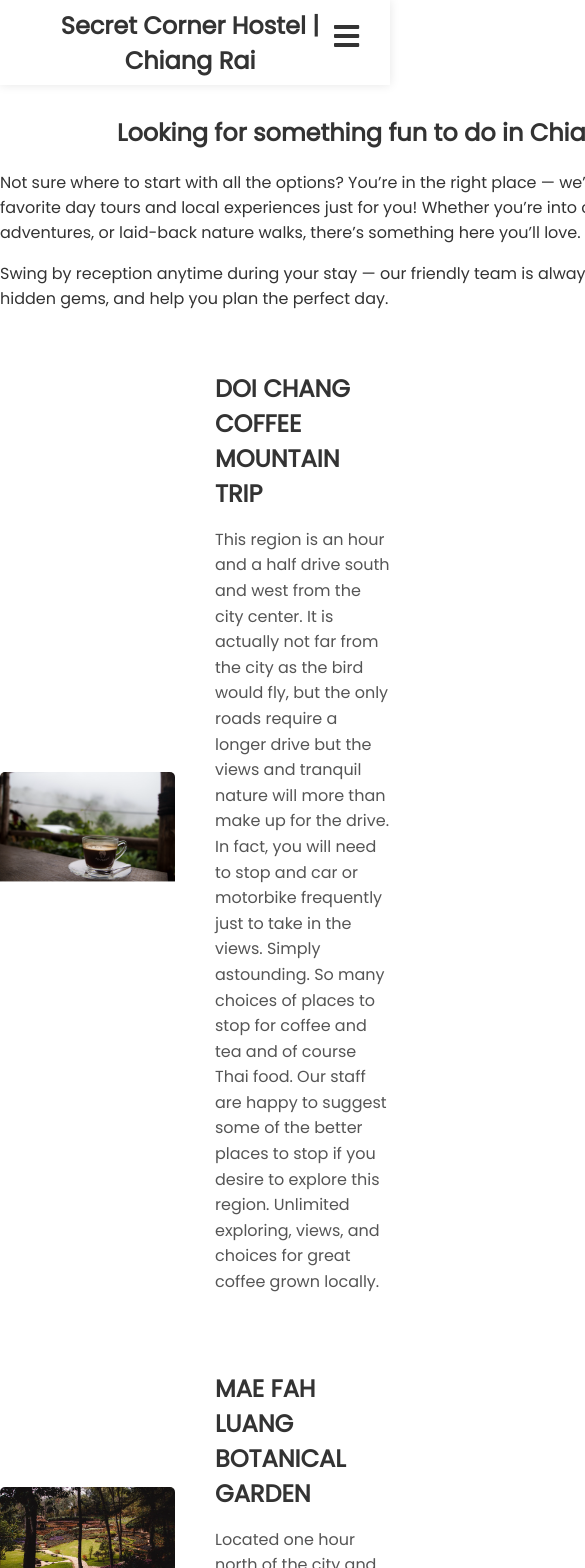
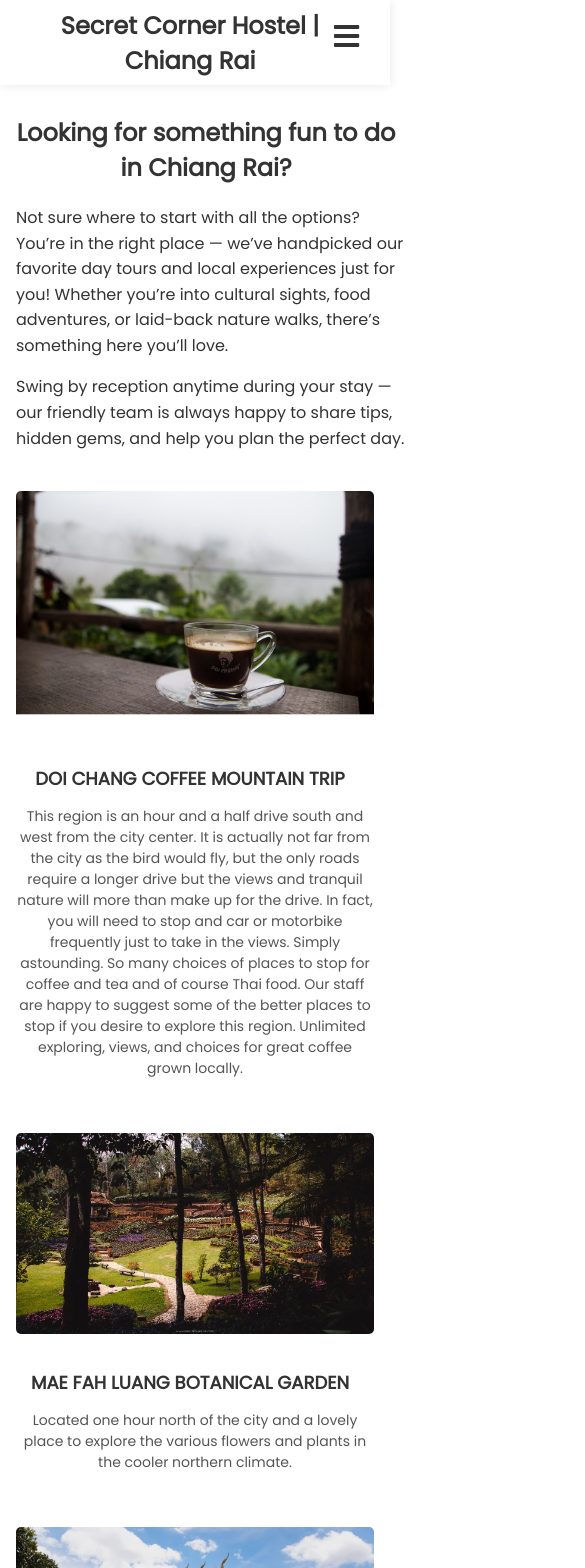
Before and after one commit to mwehrenberg/secret-corner, a React (Create React App) app: page /localAttractions in a window 390 px wide. Shown: the top 1568 px of the page, 585 px wide, since content can reach past the window. Built offline with nearby package versions, Linux system fonts and the light colour scheme.

Commit message:
Everything mobile friendly except activities page and navbar

```diff
--- a/src/pages/facilities.css
+++ b/src/pages/facilities.css
@@ -93,3 +93,7 @@
   width: 65%;
   text-align: left;
 }
+
+.promo-code {
+  color: #7c3aed;
+}
--- a/src/pages/facilities.js
+++ b/src/pages/facilities.js
@@ -13,7 +13,7 @@ const Facilities = () => {
                     <div class="room-info">
                         <h3>6-Bed Female Dormitory (Shared Bath)</h3>
                         <p>Privacy curtains, lockers, reading lights, shared bath.</p>
-                        <p class="rate">THB 600 / night</p>
+                        {/* <p class="rate">THB 600 / night</p> */}
                         {/* <a href="/book" class="btn">Book Now</a> */}
                     </div>
                     </div>
@@ -23,7 +23,7 @@ const Facilities = () => {
                     <div class="room-info">
                         <h3>6-Bed Mixed Dormitory (Shared Bath)</h3>
                         <p>Privacy curtains, lockers, reading lights, shared bath.</p>
-                        <p class="rate">THB 550 / night</p>
+                        {/* <p class="rate">THB 550 / night</p> */}
                         {/* <a href="/book" class="btn">Book Now</a> */}
                     </div>
                     </div>
@@ -33,7 +33,7 @@ const Facilities = () => {
                     <div class="room-info">
                         <h3>8-Bed Mixed Dormitory (Shared Bath)</h3>
                         <p>Most affordable option, same great design as our other dormitories.</p>
-                        <p class="rate">THB 500 / night</p>
+                        {/* <p class="rate">THB 500 / night</p> */}
                         {/* <a href="/book" class="btn">Book Now</a> */}
                     </div>
                     </div>
@@ -43,7 +43,7 @@ const Facilities = () => {
                     <div class="room-info">
                         <h3>Deluxe King Room with Private Bath</h3>
                         <p>Premium furnishings, in-room fridge & TV, ensuite with walk-in shower.</p>
-                        <p class="rate">THB 2,500 / night</p>
+                        {/* <p class="rate">THB 2,500 / night</p> */}
                         {/* <a href="/book" class="btn">Book Now</a> */}
                     </div>
                     </div>
@@ -54,7 +54,7 @@ const Facilities = () => {
                     <div class="room-info">
                         <h3>Standard King Room with Private Bath</h3>
                         <p>Cozy layout, king-size bed, in-room fridge, ensuite.</p>
-                        <p class="rate">THB 2,000 / night</p>
+                        {/* <p class="rate">THB 2,000 / night</p> */}
                         {/* <a href="/book" class="btn">Book Now</a> */}
                     </div>
                     </div>
@@ -64,7 +64,7 @@ const Facilities = () => {
                     <div class="room-info">
                         <h3>Triple Room with Private Bath</h3>
                         <p>3 twin beds, private bathroom — great for groups or families.</p>
-                        <p class="rate">THB 2,500 / night</p>
+                        {/* <p class="rate">THB 2,500 / night</p> */}
                         {/* <a href="/book" class="btn">Book Now</a> */}
                     </div>
                     </div>
@@ -72,7 +72,7 @@ const Facilities = () => {
 
                 <div class="special-offer">
                     <h3>🎉 Enjoy <strong>30% off</strong> when you book directly through our website!</h3>
-                    <h4>Use promo code <b>SECRETDEAL</b> at checkout!</h4>
+                    <h4>Use promo code <b class="promo-code">SECRETDEAL</b> at checkout!</h4>
                 </div>
             </section>
 
--- a/src/pages/gallery.css
+++ b/src/pages/gallery.css
@@ -1,19 +1,9 @@
-/* Reset CSS
-* {
-	margin: 0;
-	padding: 0;
-	box-sizing: border-box;
-}
-html,
-body {
-	background: linear-gradient(45deg, #190f2c, #200b30);
-	padding: 15px;
-} */
 img {
     max-width: 100%;
     height: auto;
     vertical-align: middle;
     display: inline-block;
+    border-radius: 5px;
   }
 
   /* Main CSS */
@@ -22,6 +12,7 @@ img {
     justify-content: center;
     align-items: center;
   }
+
   .grid-wrapper > div > img {
     width: 100%;
     height: 100%;
@@ -33,9 +24,11 @@ img {
     display: grid;
     grid-gap: 10px;
     grid-template-columns: repeat(auto-fit, minmax(250px, 1fr));
-	grid-auto-rows: 200px;
+    grid-auto-rows: 250px; /* slightly taller default */
     grid-auto-flow: dense;
+    padding: 10px;
   }
+
   .grid-wrapper .wide {
     grid-column: span 2;
   }
@@ -46,3 +39,29 @@ img {
     grid-column: span 2;
     grid-row: span 2;
   }
+
+  /* 📱 MOBILE STYLES */
+  @media (max-width: 768px) {
+    .grid-wrapper {
+      grid-template-columns: 1fr 1fr; /* 2 columns on tablet */
+      grid-auto-rows: 180px;
+    }
+
+    .grid-wrapper .wide,
+    .grid-wrapper .tall,
+    .grid-wrapper .big {
+      grid-column: span 1;
+      grid-row: span 1; /* disable spanning for smaller screens */
+    }
+  }
+
+  @media (max-width: 480px) {
+    .grid-wrapper {
+      grid-template-columns: 1fr; /* single column on phones */
+      grid-auto-rows: auto; /* let height adjust naturally */
+    }
+
+    .grid-wrapper > div > img {
+      object-fit: contain; /* keep full image visible */
+    }
+  }
--- a/src/pages/gallery.js
+++ b/src/pages/gallery.js
@@ -7,7 +7,7 @@ const AbstractGallery = () => {
         <div className="grid-wrapper">
             {imageGallery.map((image, index) => (
                 <div key={index} className={image.className}>
-                    <img src={image.url} alt={`Gallery Image ${index + 1}`} />
+                    <img src={image.url} alt={`Gallery ${index + 1}`} />
                 </div>
             ))}
         </div>
--- a/src/pages/localAttractions.css
+++ b/src/pages/localAttractions.css
@@ -1,3 +1,18 @@
+/* Container for the intro text */
+.localAttractions-container {
+    margin: 30px auto;
+    max-width: 1000px;
+    padding: 0 1rem;
+    text-align: center;
+}
+
+.localAttractions-text {
+    text-align: left;
+    font-size: 1rem;
+    line-height: 1.6;
+}
+
+/* Each attraction card */
 .activity-container {
     display: flex;
     align-items: center;
@@ -5,6 +20,7 @@
     max-width: 1000px;
     margin: 40px auto;
     gap: 40px;
+    padding: 0 1rem;
 }
 
 .activity-image {
@@ -35,13 +51,39 @@
     line-height: 1.6;
 }
 
-.localAttractions-container {
-    align-items: center;
-    margin: 0 auto;
-    width: 800px;
-    margin-top: 30px;
+/* ===== MOBILE STYLES ===== */
+@media (max-width: 768px) {
+    /* Stack text + image vertically */
+    .activity-container {
+        flex-direction: column;
+        gap: 20px;
+        text-align: center;
+    }
+
+    .activity-text {
+        text-align: center;
+    }
+
+    .activity-text h2 {
+        font-size: 20px;
+    }
+
+    .activity-text p {
+        font-size: 15px;
+    }
+
+    .localAttractions-container {
+        width: 100%;
+        padding: 0 1rem;
+    }
 }
 
-.localAttractions-text{
-    text-align: left;
+@media (max-width: 480px) {
+    .activity-text h2 {
+        font-size: 18px;
+    }
+    .activity-text p {
+        font-size: 14px;
+        line-height: 1.5;
+    }
 }
--- a/src/pages/localAttractions.js
+++ b/src/pages/localAttractions.js
@@ -5,7 +5,6 @@ import bluetemple from "../images/activities/bluetemple.webp";
 import goldentriangle from "../images/activities/goldentriangle.jpg";
 import teaplant from "../images/activities/teaplant.jpg";
 import cook from "../images/activities/cook.jpg";
-// import waterfall from "../images/activities/waterfall.jpg";
 import baanDam from "../images/activities/baanDam.jpg"
 import doiChang from "../images/activities/doiChang.png";
 import maeFah from "../images/activities/maeFah.webp";
```
Lines whose indentation alone changed are shown as unchanged.
